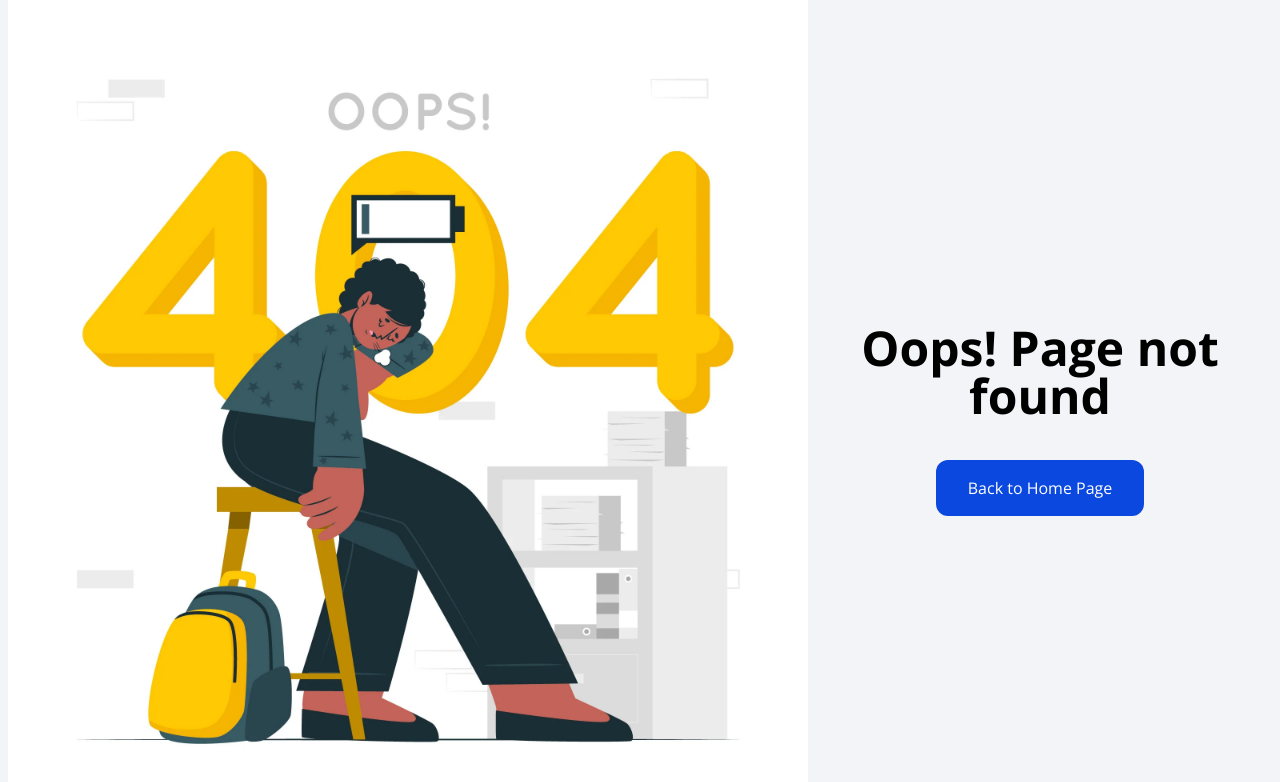
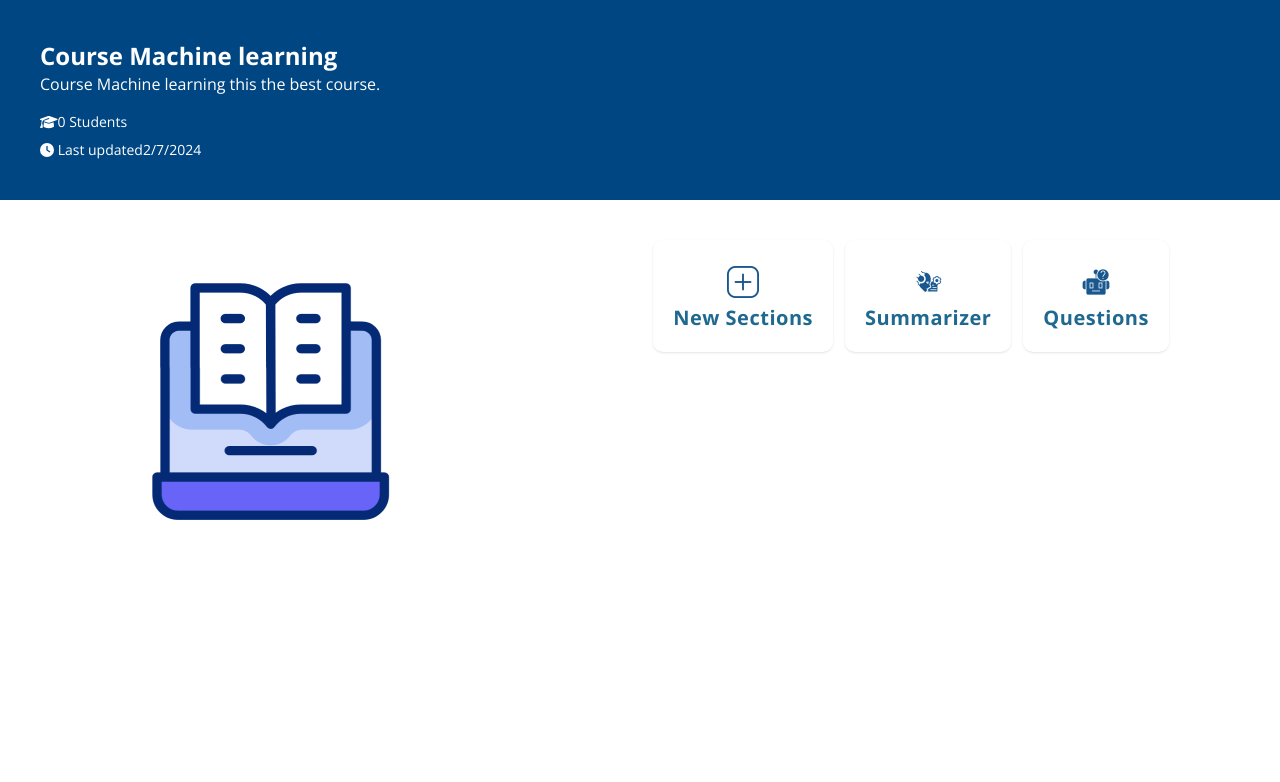
Before and after one commit to FrontEndDevo/NeuraLearnAcademy, a React (Vite) app: page /CoursesContentPage in a window 1280 px wide. Before the commit this address had no page. Shown: the top 782 px of the page. Built offline with nearby package versions, Linux system fonts and the light colour scheme.

Commit message:
add plus and reboot assist images.

```diff
--- a/src/App.jsx
+++ b/src/App.jsx
@@ -18,6 +18,7 @@ import ResetPassword from "./components/Registration/ResetPassword/ResetPassword
 import ResetPasswordConfirm from "./components/Registration/ResetPassword/ResetPasswordConfirm";
 import Summarizers from './pages/Summarizers';
 import ChatBot from "./pages/ChatBot";
+import CoursesContentPage from "./pages/Instructor/CoursesContentPage";
 
 const App = () => {
   return (
@@ -50,6 +51,7 @@ const App = () => {
 
         <Route path="summarizer" element={<Summarizers />} />
         <Route path="ChatBot" element={<ChatBot />} />
+        <Route path="CoursesContentPage" element={ <CoursesContentPage/>} />
       </Routes>
     </>
   );
--- a/src/components/Instructor/CoureseContent/CoursesContent.jsx
+++ b/src/components/Instructor/CoureseContent/CoursesContent.jsx
@@ -1,10 +1,18 @@
 import React from "react";
 import { FontAwesomeIcon } from "@fortawesome/react-fontawesome";
-import { faGraduationCap, faClock } from "@fortawesome/free-solid-svg-icons";
+import {
+    faGraduationCap,
+    faClock,
+    faPlus,
+} from "@fortawesome/free-solid-svg-icons";
+import ebook from "../../../assets/images/Instructor/ebook.gif";
+import plus from "../../../assets/images/Instructor/plus.png";
+import summarizerImage from "../../../assets/images/homepage/ai-creative.png";
+import robbotAssist from "../../../assets/images/Instructor/robootAssist.png";
 const CoursesContent = () => {
     return (
         <>
-      <header className="p-10 bg-[#004682] text-white">
+            <header className="p-10  bg-[#004682] text-white">
                 <h1 className="text-2xl font-bold">Course Machine learning</h1>
                 <p>Course Machine learning this the best course.</p>
                 <p className="text-sm mt-4 mb-2">
@@ -20,6 +28,35 @@ const CoursesContent = () => {
                     <span>2/7/2024</span>
                 </p>
             </header>
+
+            <div className=" bg-white h-screen flex justify-around pt-10">
+                <div className=" ">
+                    <img className=" w-80" src={ebook} alt="ebook image" loading="lazy" />
+                </div>
+
+                <div className=" flex  space-x-3">
+                    <div className=" text-xl">
+                        <button className="bg-white rounded-[10px] shadow px-5 py-5 flex flex-col justify-center items-center opacity-90 text-sky-800  font-bold  tracking-wide cursor-pointer ">
+                          <img src={plus} className="w-8 py-1.5" alt="plus image" loading="lazy" />
+                            <span className="">New Sections</span>
+                        </button>
+                    </div>
+                    <div className=" text-xl">
+                        <button className="bg-white rounded-[10px] shadow px-5 py-5 flex flex-col justify-center items-center opacity-90 text-sky-800  font-bold  tracking-wide cursor-pointer ">
+                            <img src={summarizerImage} className="w-8 py-1.5" alt="plus image" loading="lazy" />
+
+                            <span className="">Summarizer</span>
+                        </button>
+                    </div>
+                    <div className=" text-xl">
+                        <button className="bg-white rounded-[10px] shadow px-5 py-5 flex flex-col justify-center items-center opacity-90 text-sky-800  font-bold  tracking-wide cursor-pointer ">
+                            <img src={robbotAssist} className="w-8 py-1.5" alt="plus image" loading="lazy" />
+
+                            <span className="">Questions</span>
+                        </button>
+                    </div>
+                </div>
+            </div>
         </>
     );
 };
--- a/src/pages/Homepage.jsx
+++ b/src/pages/Homepage.jsx
@@ -11,7 +11,7 @@ import { public_courses } from "../redux/actions/courses-methods";
 import { useDispatch } from "react-redux";
 import { useEffect } from "react";
 const Homepage = () => {
-  useAuthenticationChecking();
+  // useAuthenticationChecking();
   const dispatch = useDispatch();
 
   useEffect(() => {
--- a/src/pages/Instructor/CoursesContentPage.jsx
+++ b/src/pages/Instructor/CoursesContentPage.jsx
@@ -0,0 +1,20 @@
+import { createPortal } from "react-dom";
+import CreateNewCourse from "../../components/Instructor/CreateCourse/CreateNewCourse";
+import { useSelector } from "react-redux";
+import CoursesContent from "../../components/Instructor/CoureseContent/CoursesContent";
+
+const newInstructorCourseId = document.getElementById(
+    "instructor__course__content"
+);
+const CoursesContentPage = () => {
+    const modalName = useSelector((state) => state.openClose.modalName);
+    return (
+        <>
+            <CoursesContent />
+            {modalName === "createUserCourse" &&
+                createPortal(<CreateNewCourse />, newInstructorCourseId)}
+        </>
+    );
+};
+
+export default CoursesContentPage;
```
Also changed, not shown: src/assets/images/Instructor/plus.png (added), src/assets/images/Instructor/robootAssist.png (added). Lines whose indentation alone changed are shown as unchanged.
